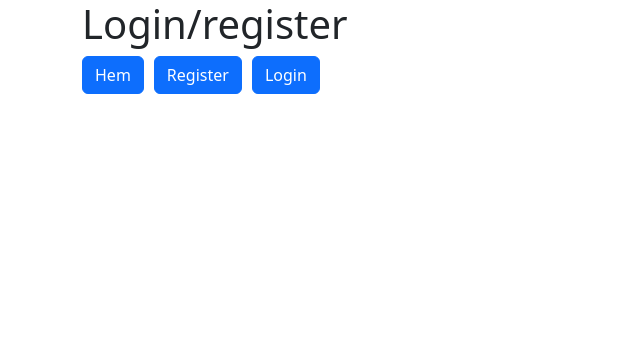
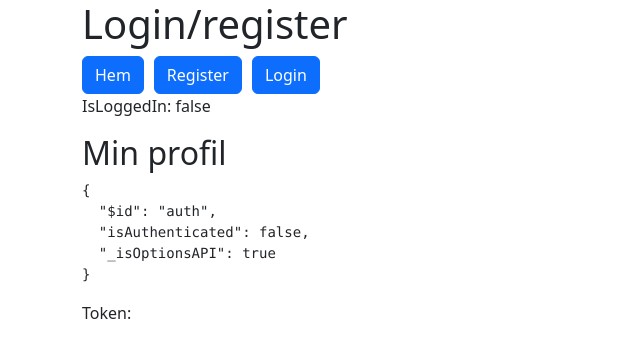
Before and after one commit to matdah/vue-login-register-v2, a Vue app: page /profile in a window 1280 px wide. Shown: the top 358 px of the page, without its empty margins (0-640 px from the left). Built offline with nearby package versions, Linux system fonts and the light colour scheme.

Commit message:
Sabbar vidare

```diff
--- a/src/components/NavBar.vue
+++ b/src/components/NavBar.vue
@@ -2,6 +2,7 @@
     <nav>
         <RouterLink to="/"><span class="btn btn-primary">Hem</span></RouterLink>
         <span v-if="isLoggedIn">
+            <RouterLink to="/profile"><span class="btn btn-primary">Profil</span></RouterLink>
             <span class="btn btn-danger"><a @click="logout">Logout</a></span>
         </span>
         <span v-else>
@@ -9,18 +10,25 @@
             <RouterLink to="/login"><span class="btn btn-primary">Login</span></RouterLink>
         </span>
     </nav>
+
+    <p>IsLoggedIn: {{ isLoggedIn}}</p>
 </template>
 
 <script>
+import { useAuthStore } from '@/stores/auth';
 export default {
     name: 'NavBar',
+    setup() {
+        const authStore = useAuthStore();
+        //console.log(authStore.isAuthenticated);
+        return {
+            authStore
+        };
+    },
     data() {
         return {
-            isLoggedIn: false
+            isLoggedIn: this.authStore.isAuthenticated
         }
-    },
-    computed: {
-        //isLoggedIn: true
     },
     methods: {
         async logout() {
--- a/src/main.js
+++ b/src/main.js
@@ -7,8 +7,8 @@ import './assets/main.css';
 
 const pinia = createPinia();
 const app = createApp(App);
+app.use(pinia);
+app.use(router);
 
-app.use(router);
-app.use(pinia);
 
 app.mount('#app');
--- a/src/router/index.js
+++ b/src/router/index.js
@@ -23,6 +23,11 @@ const router = createRouter({
       path: '/admin',
       name: 'admin',
       component: () => import('../views/AdminView.vue')
+    },
+    {
+      path: '/profile',
+      name: 'profile',
+      component: () => import('../views/ProfileView.vue')
     }
   ]
 })
--- a/src/stores/auth.js
+++ b/src/stores/auth.js
@@ -2,11 +2,11 @@ import { defineStore } from "pinia";
 
 export const useAuthStore = defineStore("auth", {
     state: () => {
-        return {
+        ({
             token: null,
             user: null,
             message: null
-        }
+        })
     },
     actions: {
         setToken(token) {
@@ -29,11 +29,9 @@ export const useAuthStore = defineStore("auth", {
             const data = await response.json();
             this.message = data.message;
             if (data.token) {
+                console.log("Token...");
                 this.setToken(data.token);
                 this.setUser(data.user);
-            } else {
-                this.setToken(null);
-                this.setUser(null);
             }
         },
         async logout() {
@@ -59,6 +57,22 @@ export const useAuthStore = defineStore("auth", {
             }
         }
     },
+    watch: {
+        token: (token) => {
+            if (token) {
+                localStorage.setItem("token", token);
+            } else {
+                localStorage.removeItem("token");
+            }
+        },
+        user: (user) => {
+            if (user) {
+                localStorage.setItem("user", JSON.stringify(user));
+            } else {
+                localStorage.removeItem("user");
+            }
+        }
+    },
     getters: {
         isAuthenticated: (state) => !!state.token,
     }
--- a/src/views/LoginView.vue
+++ b/src/views/LoginView.vue
@@ -1,9 +1,6 @@
 <template>
     <div class="center-form">
         <h2>Inloggning</h2>
-        <div>
-            <p>User: {{ authStore.user }}</p>
-        </div>
         <form class="form-signin">
             <div v-show="outputMsg" v-html="outputMsg"></div>
             <div class="form-floating">
@@ -14,13 +11,13 @@
                 <input type="password" class="form-control" v-model="password" placeholder="Password" required>
                 <label for="floatingPassword">Lösenord</label>
             </div>
-            <button class="w-100 btn btn-lg btn-primary" type="submit" @click.prevent="login">Logga in</button>
+            <button class="w-100 btn btn-lg btn-primary" type="submit" @click.prevent="loginUser">Logga in</button>
         </form>
     </div>
 </template>
 
 <script>
-import axios from 'axios';
+//import axios from 'axios';
 import { useAuthStore } from '@/stores/auth';
 export default {
     name: 'LoginView',
@@ -38,12 +35,12 @@ export default {
         }
     },
     methods: {
-        async login() {
-
+        async loginUser() {
+            console.log("Logging in...");
             await this.authStore.login(this.email, this.password);
 
             if(this.authStore.isAuthenticated) {
-                //this.$router.push({ name: 'HomeView' });
+                //this.$router.push({ name: 'home' });
                 this.outputMsg = "<p class='alert alert-primary'>Inloggad ok!</p>";
                 this.outputMsg += "<p class='alert alert-primary'>Token: " + this.authStore.token + "</p>";
             } else {
--- /dev/null
+++ b/src/views/ProfileView.vue
@@ -0,0 +1,35 @@
+<template>
+    <main>
+      <h2>Min profil</h2>
+
+      <pre>{{ authStore}}</pre>
+      <p>Token: {{ token }}</p>
+    </main>
+  </template>
+
+  <script>
+  import { useAuthStore } from '@/stores/auth';
+  export default {
+    name: 'ProfileView',
+    setup() {
+        const authStore = useAuthStore();
+        return {
+            authStore
+        };
+    },
+    data() {
+        return {
+            email: '',
+            name: '',
+            token: this.authStore.token
+        }
+    },
+    components: {
+
+    }
+  }
+  </script>
+
+  <style scoped>
+
+  </style>
```
